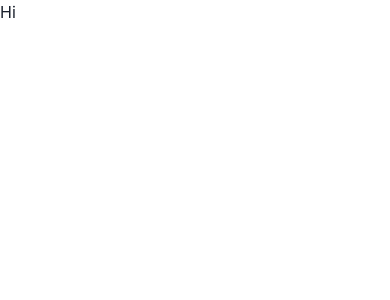
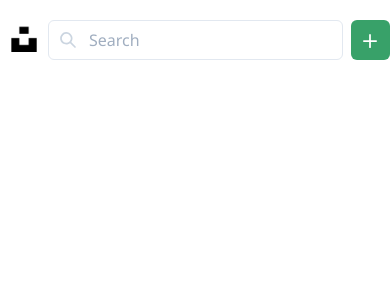
Before and after one commit to shaundnz/myunsplash, a Next.js app: page / in a window 390 px wide. Shown: the top 300 px of the page. Built offline with nearby package versions, Linux system fonts and the light colour scheme.

Commit message:
Responsive header completed

```diff
--- /dev/null
+++ b/app/common/components/elements/ResponsiveAddPhotoButton.tsx
@@ -0,0 +1,20 @@
+import {Button, IconButton} from '@chakra-ui/react';
+import React from 'react';
+import {AddIcon} from "@chakra-ui/icons";
+
+const ResponsiveAddPhotoButton = () => {
+  return (
+    <>
+      <Button colorScheme="green" size="md" display={['none', 'none', 'block', 'block']}>Add Photo</Button>
+      <IconButton
+        colorScheme="green"
+        size="sm" h="10" w="10"
+        aria-label="Add Photo"
+        icon={<AddIcon/>}
+        display={['block', 'block', 'none', 'none']}
+      />
+    </>
+  );
+};
+
+export default ResponsiveAddPhotoButton;
--- /dev/null
+++ b/app/common/components/elements/Search.tsx
@@ -0,0 +1,14 @@
+import React from 'react';
+import {Input, InputGroup, InputLeftElement} from "@chakra-ui/input";
+import {SearchIcon} from "@chakra-ui/icons";
+
+const Search = () => {
+  return (
+    <InputGroup flexGrow={1} mr="2" w="300px">
+      <InputLeftElement><SearchIcon color="gray.300" /></InputLeftElement>
+      <Input placeholder="Search"/>
+    </InputGroup>
+  );
+};
+
+export default Search;
--- /dev/null
+++ b/app/common/components/layouts/DefaultLayout.tsx
@@ -0,0 +1,18 @@
+import React from 'react';
+import Header from "../modules/Header";
+import {Box} from "@chakra-ui/react";
+
+interface Props {
+  children: React.ReactNode;
+}
+
+const DefaultLayout: React.FC<Props> = ({children}) => {
+  return (
+    <Box mt="4" mx={[0,0,8]}>
+      <Header />
+      {children}
+    </Box>
+  );
+};
+
+export default DefaultLayout;
--- /dev/null
+++ b/app/common/components/modules/Header.tsx
@@ -0,0 +1,19 @@
+import {Flex, Heading, Image} from '@chakra-ui/react';
+import React from 'react';
+import Search from "../elements/Search";
+import ResponsiveAddPhotoButton from "../elements/ResponsiveAddPhotoButton";
+
+const Header = () => {
+  return (
+    <Flex justifyContent="space-between" alignItems="center">
+      <Flex alignItems="center" flexGrow={[1,1,0,0]}>
+        <Image src="unsplash-logo.png" alt="unsplash logo" h="12" w="12"/>
+        <Heading as="h4" size="md" display={['none', 'none', 'block', 'block']} mr="5">MyUnsplash</Heading>
+        <Search/>
+      </Flex>
+      <ResponsiveAddPhotoButton />
+    </Flex>
+  );
+};
+
+export default Header;
--- /dev/null
+++ b/app/common/styles/theme.ts
@@ -0,0 +1,12 @@
+import {extendTheme} from "@chakra-ui/react";
+
+const theme = extendTheme({
+  styles: {
+  },
+  fonts: {
+    heading: "Montserrat",
+    body: "Noto Sans"
+  },
+})
+
+export default theme
--- /dev/null
+++ b/app/modules/unsplash/ImageStack.tsx
@@ -0,0 +1,17 @@
+import {SimpleGrid, useBreakpointValue} from '@chakra-ui/react';
+import React from 'react';
+
+const ImageStack = () => {
+
+  useBreakpointValue([1, 2, 3])
+
+
+
+  return (
+    <SimpleGrid columns={[1,2,3]} spacing="5" alignItems="start">
+
+    </SimpleGrid>
+  );
+};
+
+export default ImageStack;
--- a/package.json
+++ b/package.json
@@ -9,9 +9,12 @@
     "lint": "next lint"
   },
   "dependencies": {
+    "@chakra-ui/icons": "^1.0.15",
     "@chakra-ui/react": "^1.6.8",
     "@emotion/react": "^11.4.1",
     "@emotion/styled": "^11.3.0",
+    "@fontsource/montserrat": "^4.5.1",
+    "@fontsource/noto-sans": "^4.5.1",
     "framer-motion": "^4.1.17",
     "next": "11.1.2",
     "react": "17.0.2",
--- a/pages/_app.tsx
+++ b/pages/_app.tsx
@@ -1,9 +1,12 @@
 import type { AppProps } from 'next/app'
 import {ChakraProvider} from "@chakra-ui/react"
+import "@fontsource/montserrat/400.css"
+import "@fontsource/noto-sans/400.css"
+import theme from "../app/common/styles/theme";
 
 function MyApp({ Component, pageProps }: AppProps) {
   return (
-    <ChakraProvider>
+    <ChakraProvider theme={theme}>
       <Component {...pageProps} />
     </ChakraProvider>
   )
--- a/pages/index.tsx
+++ b/pages/index.tsx
@@ -1,8 +1,12 @@
 import type { NextPage } from 'next'
+import DefaultLayout from "../app/common/components/layouts/DefaultLayout";
+import ImageStack from "../app/modules/unsplash/ImageStack"
 
 const Home: NextPage = () => {
   return (
-    <h1>Hi</h1>
+    <DefaultLayout>
+      <ImageStack />
+    </DefaultLayout>
   )
 }
 
```
Also changed, not shown: public/unsplash-logo.png (added), 1 other file (tests, documents, lock files or other folders).
